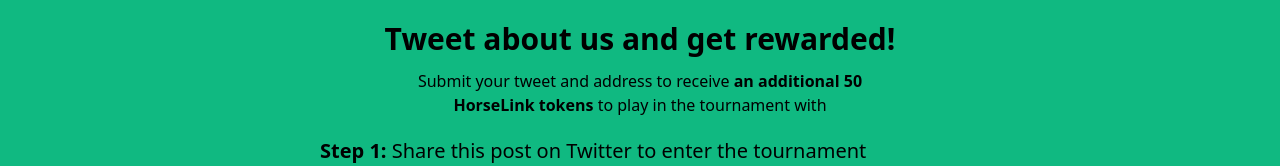
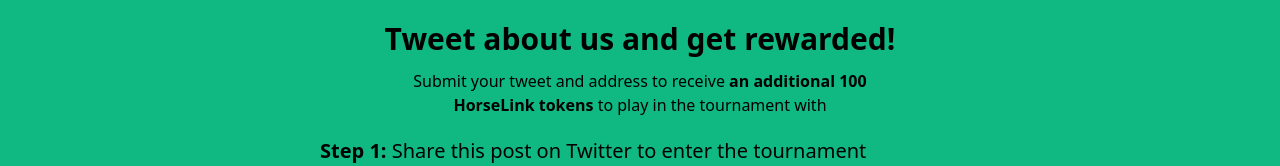
Before and after one commit to horse-link/horse-link-home, a React (Vite) app: page /social in a window 1280 px wide. Shown: the part 219-385 px from the top of the page. Built offline with nearby package versions, Linux system fonts and the light colour scheme; a web font is replaced by a local one; what tailwind-heropatterns would draw is missing.

Commit message:
edit text

```diff
--- a/src/pages/Social.tsx
+++ b/src/pages/Social.tsx
@@ -68,7 +68,7 @@
         </h1>
         <h2 className="mb-5 w-[20rem] text-center lg:w-[30rem]">
           Submit your tweet and address to receive{" "}
-          <span className="font-bold">an additional 50 HorseLink tokens</span>{" "}
+          <span className="font-bold">an additional 100 HorseLink tokens</span>{" "}
           to play in the tournament with
         </h2>
         <div className="w-[20rem] lg:w-[40rem]">
```
